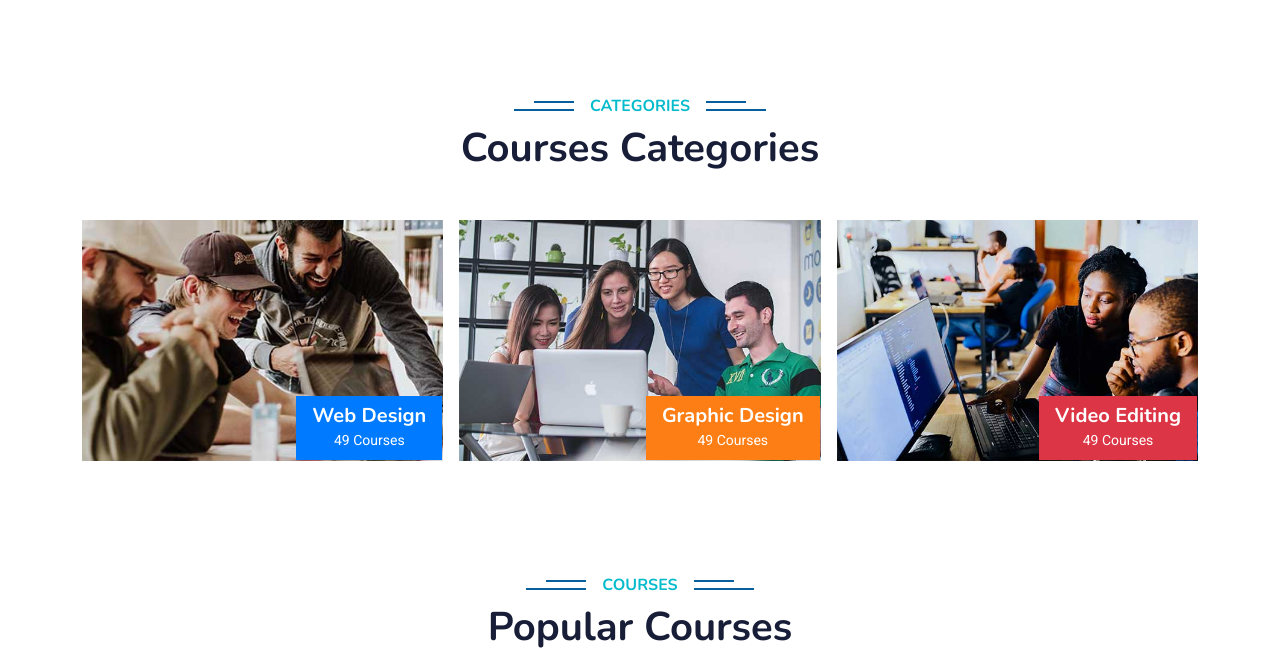
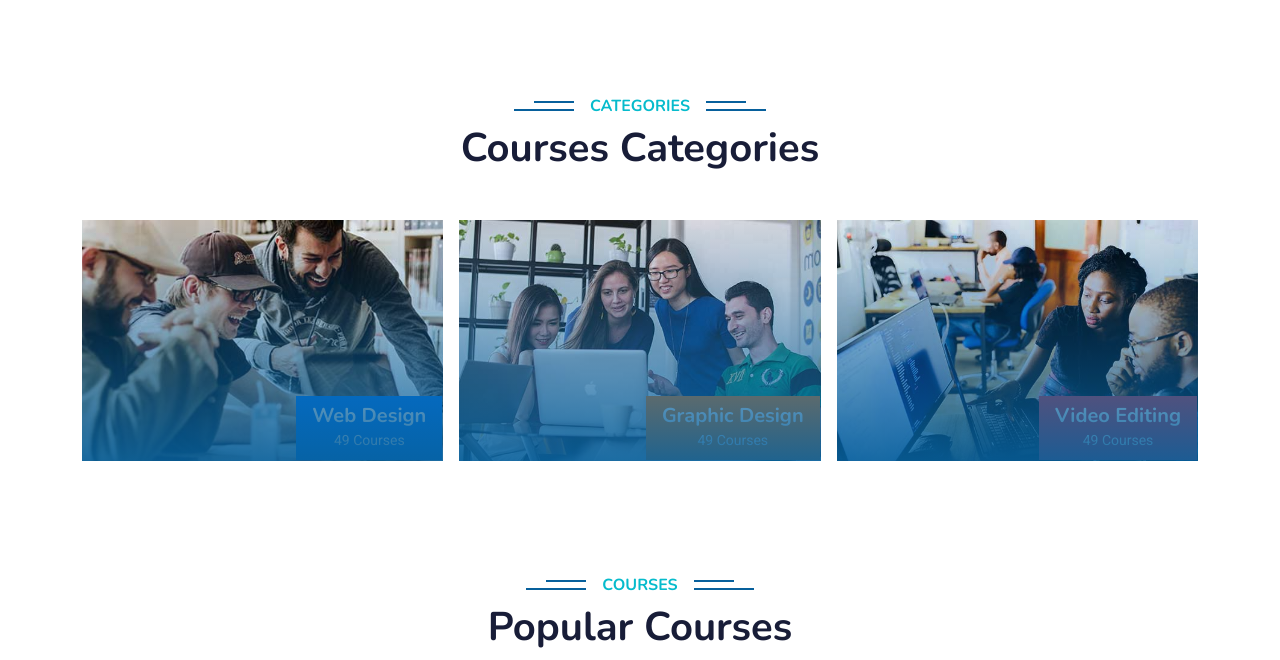
Before and after one commit to renan2013/cefi2026, a PHP site: page / in a window 1280 px wide. Shown: the part 797-1457 px from the top of the page. Run offline with PHP 8.4, Linux system fonts and the light colour scheme; some libraries are stand-ins or nearby versions.

Commit message:
feat: Mejorar módulo de categorías con degradado y ajustar ancho de footer

```diff
--- a/web_site/css/style.css
+++ b/web_site/css/style.css
@@ -302,6 +302,16 @@
     transform: scale(1.1);
 }
 
+.category-gradient {
+    position: absolute;
+    top: 0;
+    left: 0;
+    width: 100%;
+    height: 100%;
+    background: linear-gradient(to top, rgba(7, 96, 156, 0.9) 0%, rgba(7, 96, 156, 0) 100%);
+    z-index: 1;
+}
+
 .category-web-design-bg {
     background-color: #007bff !important;
     color: #FFFFFF !important;
--- a/web_site/footer.php
+++ b/web_site/footer.php
@@ -1,6 +1,6 @@
     <!-- Footer Start -->
     <div class="container-fluid text-light footer pt-5 mt-5 wow fadeIn" data-wow-delay="0.1s">
-        <div class="container py-5">
+        <div class="container-fluid py-5">
             <div class="row g-5">
                 <div class="col-lg-3 col-md-6">
                     <h4 class="text-white mb-3">Quick Link</h4>
@@ -55,7 +55,7 @@
                 </div>
             </div>
         </div>
-        <div class="container">
+        <div class="container-fluid">
             <div class="copyright">
                 <div class="row">
                     <div class="col-md-6 text-center text-md-start mb-3 mb-md-0">
--- a/web_site/sections/categories.php
+++ b/web_site/sections/categories.php
@@ -9,6 +9,7 @@
                         <div class="col-lg-4 col-md-6 wow zoomIn" data-wow-delay="0.1s">
                             <a class="position-relative d-block h-100 overflow-hidden" href="">
                                 <img class="img-fluid w-100 h-100" src="img/cat-1.jpg" alt="" style="object-fit: cover;">
+                                <div class="category-gradient"></div>
                                 <div class="text-center position-absolute bottom-0 end-0 py-2 px-3 category-web-design-bg" style="margin: 1px;">
                                     <h5 class="m-0">Web Design</h5>
                                     <small class="text-primary">49 Courses</small>
@@ -18,6 +19,7 @@
                         <div class="col-lg-4 col-md-6 wow zoomIn" data-wow-delay="0.3s">
                             <a class="position-relative d-block h-100 overflow-hidden" href="">
                                 <img class="img-fluid w-100 h-100" src="img/cat-2.jpg" alt="" style="object-fit: cover;">
+                                <div class="category-gradient"></div>
                                 <div class="text-center position-absolute bottom-0 end-0 py-2 px-3 category-graphic-design-bg" style="margin: 1px;">
                                     <h5 class="m-0">Graphic Design</h5>
                                     <small class="text-primary">49 Courses</small>
@@ -27,6 +29,7 @@
                         <div class="col-lg-4 col-md-6 wow zoomIn" data-wow-delay="0.5s">
                             <a class="position-relative d-block h-100 overflow-hidden" href="">
                                 <img class="img-fluid w-100 h-100" src="img/cat-3.jpg" alt="" style="object-fit: cover;">
+                                <div class="category-gradient"></div>
                                 <div class="text-center position-absolute bottom-0 end-0 py-2 px-3 category-video-editing-bg" style="margin: 1px;">
                                     <h5 class="m-0">Video Editing</h5>
                                     <small class="text-primary">49 Courses</small>
@@ -36,6 +39,7 @@
                 <div class="col-lg-4 col-md-6 wow zoomIn" data-wow-delay="0.7s">
                     <a class="position-relative d-block h-100 overflow-hidden" href="">
                         <img class="img-fluid position-absolute w-100 h-100" src="img/cat-4.jpg" alt="" style="object-fit: cover;">
+                        <div class="category-gradient"></div>
                         <div class="text-center position-absolute bottom-0 end-0 py-2 px-3 category-online-marketing-bg" style="margin:  1px;">
                             <h5 class="m-0">Online Marketing</h5>
                             <small class="text-primary">49 Courses</small>
```
